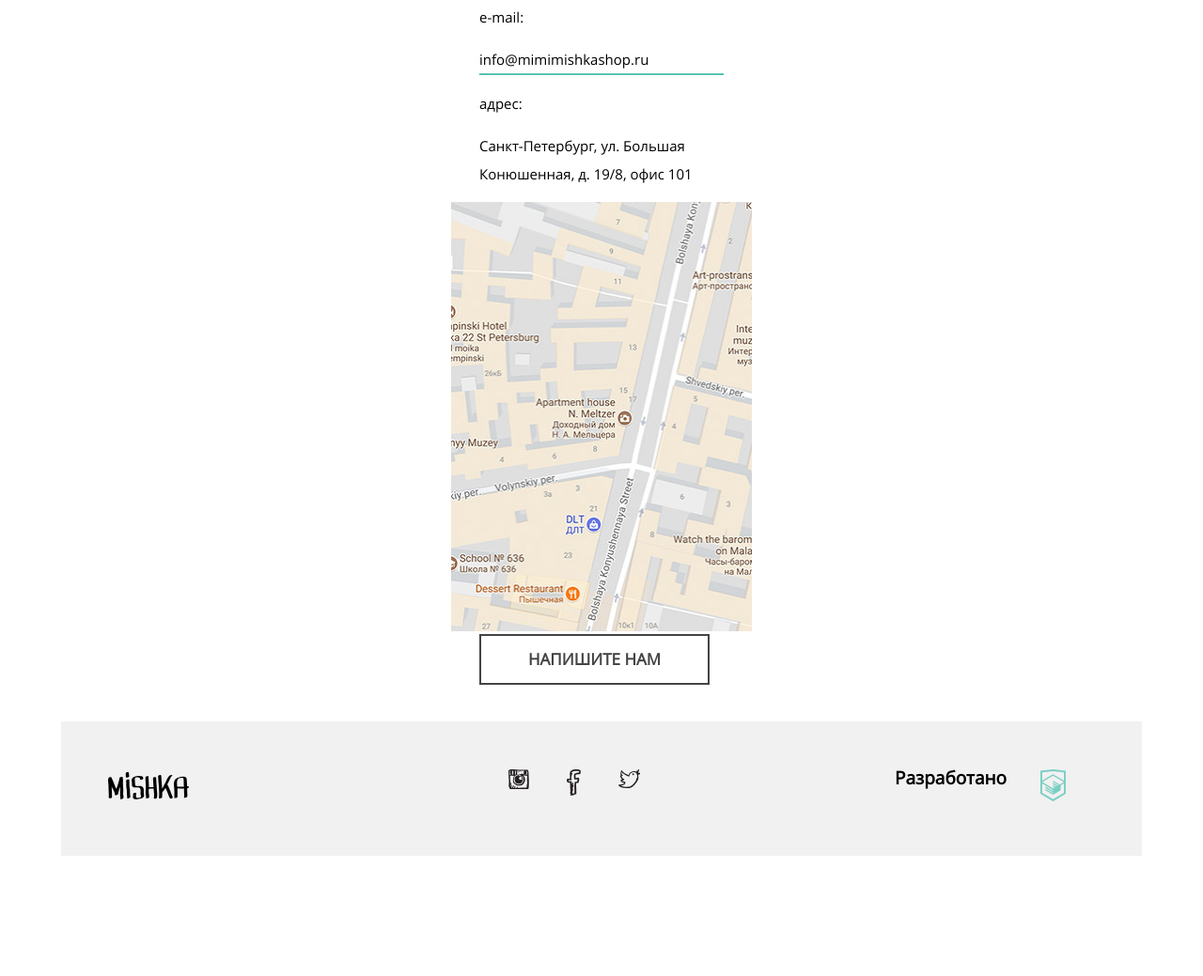
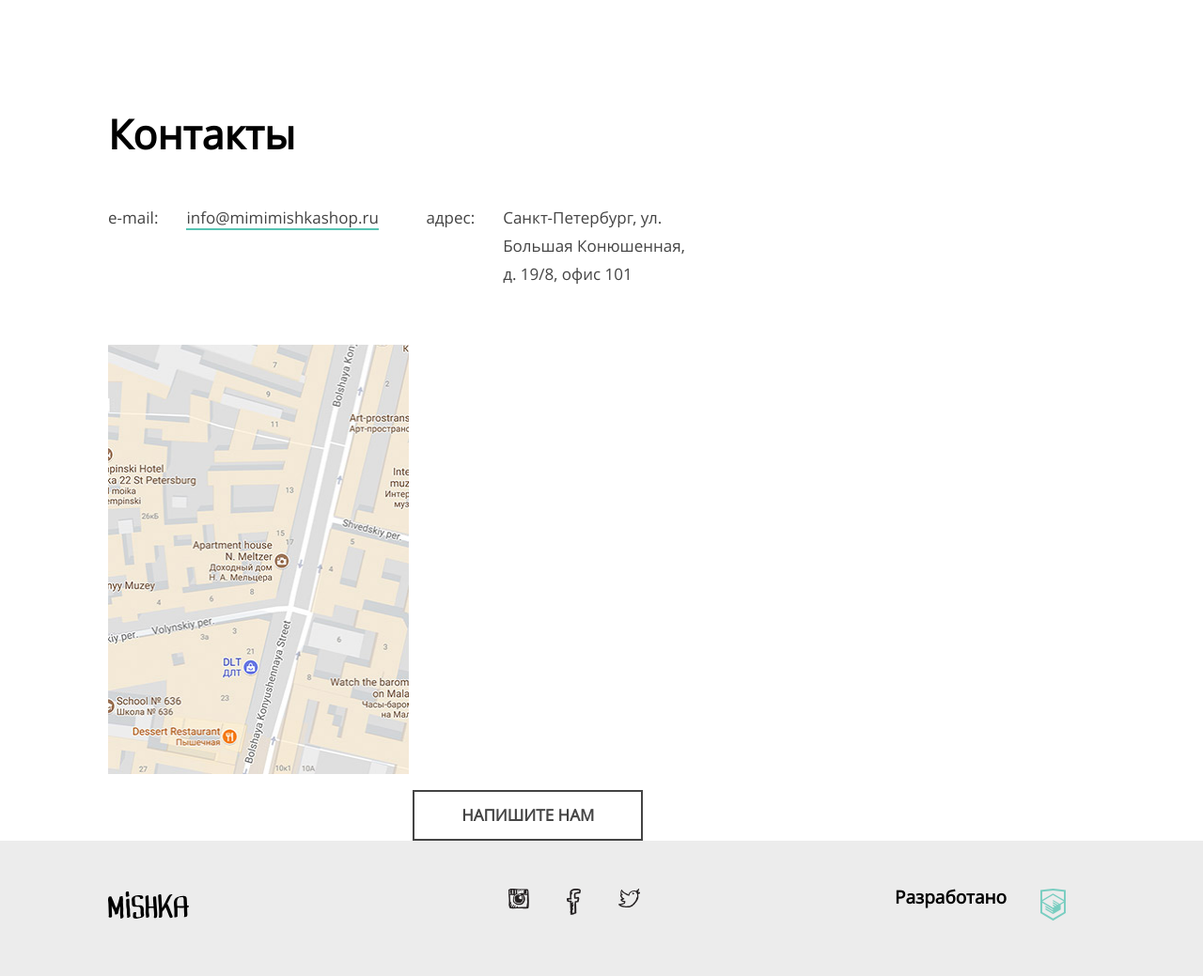
Before and after one commit to starikovsa/703703-mishka, a website: page source/index.html in a window 1280 px wide. Shown: the part 2550-3589 px from the top of the page at 94% size. Before the commit the page ends 3461 px from the top, so only its background shows below. Drawn offline with nearby package versions, Linux system fonts and the light colour scheme; files that its build step writes are made by us from their sources.

Commit message:
начал деать блок контакты. планшет

```diff
--- a/source/index.html
+++ b/source/index.html
@@ -101,7 +101,7 @@
         </header>
         <address class="contacts__info">
           <p class="contacts__data-cell contacts__data-cell--description">e-mail:</p>
-          <p class="contacts__data-cell contacts__data-cell--address contacts__data-cell--underline">info@mimimishkashop.ru</p>
+          <p class="contacts__data-cell contacts__data-cell--address contacts__data-cell--underline"><a class="contacts__data-link--underline" href="mailto:info@mimimishkashop.ru">info@mimimishkashop.ru</a></p>
           <p class="contacts__data-cell contacts__data-cell--description">адрес:</p>
           <p class="contacts__data-cell contacts__data-cell--address">Санкт-Петербург,
             ул. Большая Конюшенная,
@@ -114,6 +114,7 @@
       </section>
     </main>
     <footer class="main-footer">
+      <div class="main-footer__wrapper">
       <a class="logo main-footer__logo" href="index.html">
         <img class="logo__image" src="img/logo-footer.svg" width="86" height="35" alt="MISHKA"></a>
       <ul class="main-footer__social-list reset-list">
@@ -161,6 +162,7 @@
           <path d="M13.62,0.017L13.472,0L0,1.412v24.661l13.473,8.017l13.43-7.99l0.042-0.025V1.412L13.62,0.017z M25.019,12.127L13.495,5.334 L13.494,5.23l-0.087,0.05l-0.088-0.056v0.109L1.925,12.118V3.147l11.548-1.212l11.547,1.212V12.127z M13.405,6.787L24.923,13.5 l-4.479,2.64l-7.093-4.221l-0.014,1.415l5.904,3.513l-0.86,0.507l-5.03-2.992l-0.014,1.415l3.827,2.275l-0.782,0.523l-3.031-1.787 l-0.014,1.413l1.853,1.091l-1.8,1.081L2.034,13.622L13.405,6.787z M1.925,15.127l11.411,6.791l0.016,1.044L5.41,18.234L5.395,19.65 l7.979,4.795l0.018,1.076l-7.973-4.74l-0.013,1.414l8.021,4.822l0.046,0.025l8.143-4.872l-0.011-5.177l3.415-2.036v10.021 L13.472,31.85L1.925,24.979V15.127z"/>
         </svg>
       </a>
+      </div>
     </footer>
     <section class="modal modal-cart">
       <form class="modal-form modal-cart__form"  method="get" action="https://echo.htmlacademy.ru">
--- a/source/sass/contacts.scss
+++ b/source/sass/contacts.scss
@@ -9,7 +9,15 @@
   font-weight: bold;
   line-height: 1.67;
   margin: 0;
+  margin-bottom: 35px;
   padding: 0;
+}
+
+.contacts__info {
+  width: 260px;
+  display: flex;
+  flex-wrap: wrap;
+  margin-bottom: 40px;
 }
 
 .contacts__data-cell {
@@ -17,14 +25,31 @@
   font-weight: normal;
   font-style: normal;
   line-height: 2;
+  margin: 0;
+  color: #444444;
 
+  &--description {
+    margin-right: 30px;
+    margin-bottom: 30px;
+  }
+
+  &--address {
+    width: 180px;
+  }
+}
+
+.contacts__data-link {
   &--underline {
+    text-decoration: none;
+    color: #444444;
+    margin-bottom: 30px;
     border-bottom: 2px solid #56c3b2;
   }
 }
 
 .contacts__image-map {
   margin-left: -30px;
+  margin-bottom: 35px;
 }
 
 .contacts__button {
@@ -47,3 +72,47 @@
     color: rgba(255, 255, 255, 0.3);
   }
 }
+
+@media (min-width: 768px) {
+  .contacts {
+    width: 668px;
+    margin: 0 auto;
+    margin-bottom: 55px;
+  }
+
+  .contacts__title {
+    font-size: 43px;
+    line-height: 1.16;
+    margin-bottom: 50px;
+  }
+
+  .contacts__info {
+    width: 668px;
+    margin-bottom: 60px;
+  }
+
+  .contacts__data-cell {
+    font-size: 17px;
+    line-height: 1.76;
+
+    &--address {
+      width: 200px;
+    }
+
+    &--underline {
+      margin-right: 55px;
+    }
+  }
+
+  .contacts__image-map {
+    margin: 0 auto;
+    margin-bottom: 50px;
+  }
+}
+
+@media (min-width: 1150px) {
+  .contacts {
+    width: 1050px;
+    margin: 0 auto;
+  }
+}
--- a/source/sass/main-footer.scss
+++ b/source/sass/main-footer.scss
@@ -1,12 +1,14 @@
 .main-footer {
+  background-color: #ececec;
+}
+
+.main-footer__wrapper {
   width: 320px;
   margin: 0 auto;
   display: flex;
   flex-direction: column;
   justify-content: space-between;
-  background-color: #f1f1f1;
   padding-top: 25px;
-
   padding-bottom: 25px;
 }
 
@@ -62,7 +64,7 @@
 }
 
 @media (min-width: 768px) {
-  .main-footer {
+  .main-footer__wrapper {
     width: 668px;
     flex-direction: row;
     padding-top: 51px;
@@ -85,7 +87,7 @@
 }
 
 @media (min-width: 1150px) {
-  .main-footer {
+  .main-footer__wrapper {
     width: 1050px;
     flex-direction: row;
     justify-content: flex-start;
--- a/source/sass/reviews.scss
+++ b/source/sass/reviews.scss
@@ -169,6 +169,7 @@
     margin: 0 auto;
     flex-direction: column;
     background-position-x: 50px;
+    margin-bottom: 160px;
   }
 
   .reviews__header {
```
Also changed, not shown: source/catalog.html (+2 -0 lines), source/form.html (+2 -0 lines).
